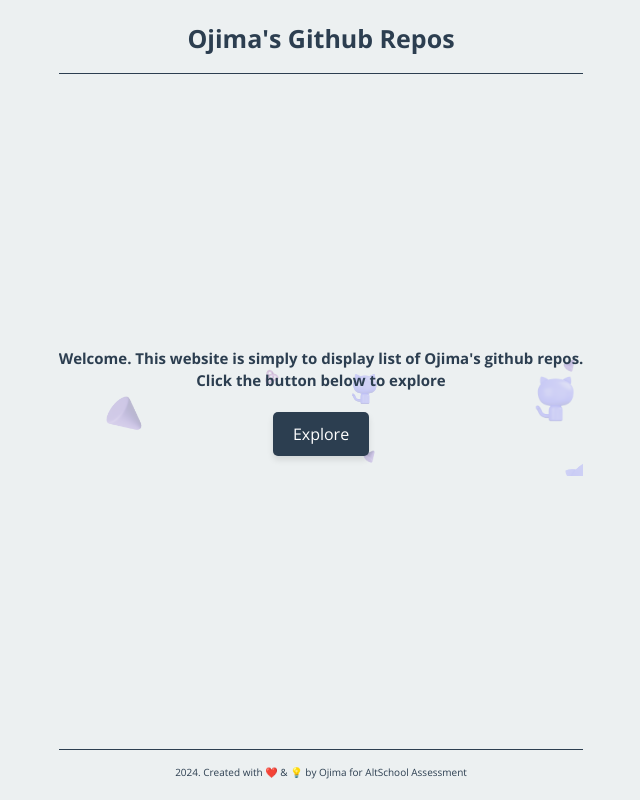
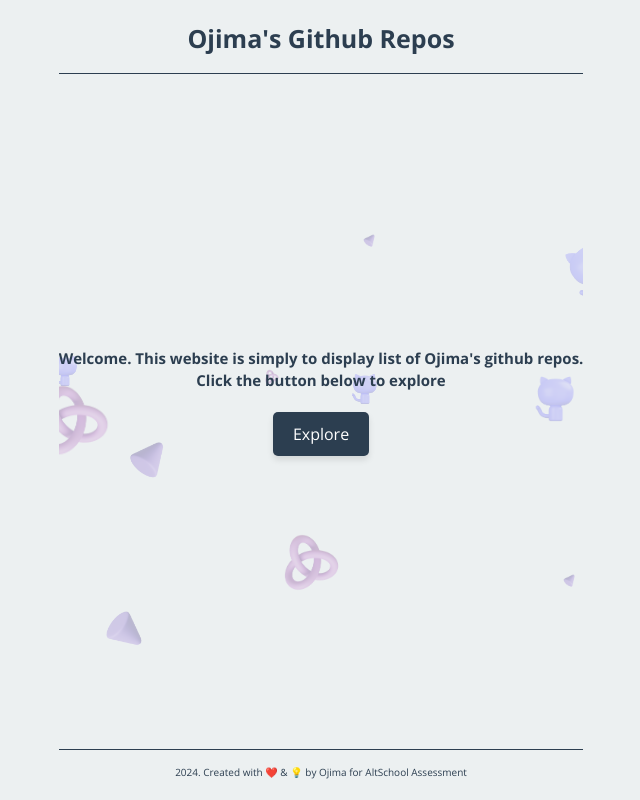
Before and after one commit to akbenngold/altschool-github-api-exam, a React (Vite) app: page / in a window 1280 px wide. Shown: the whole page, without its empty margins (319-959 px from the left). Built offline with nearby package versions, Linux system fonts and the light colour scheme.

Commit message:
Update _home.scss

```diff
--- a/src/styles/_home.scss
+++ b/src/styles/_home.scss
@@ -6,7 +6,7 @@
   text-align: center;
   color: var(--clr-blue);
   position: relative;
-  overflow: hidden;
+  height:70vh;  overflow: hidden;
 
   &__top {
     display: flex;
```
